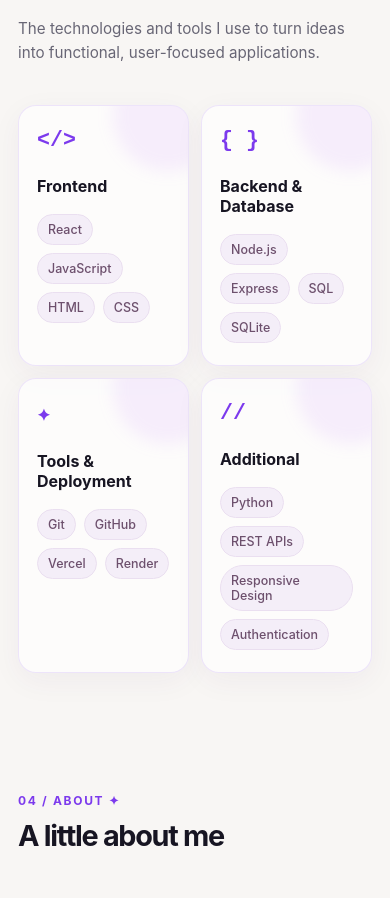
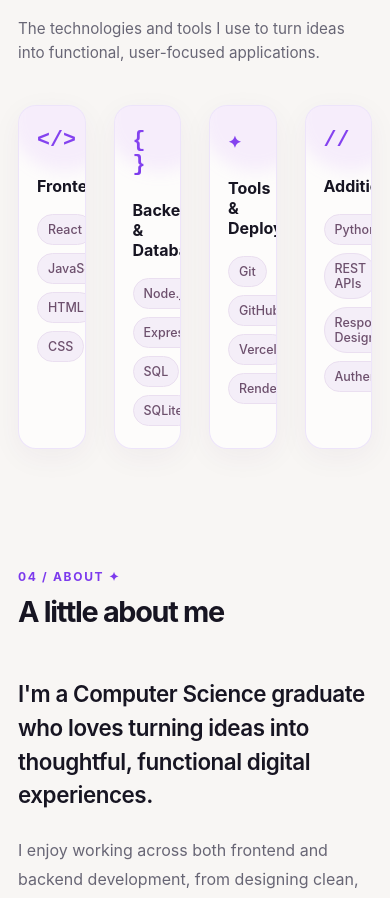
Before and after one commit to LanaSimone/Portfolio, a React (Vite) app: page / in a window 390 px wide. Shown: the part 2880-3778 px from the top of the page. Built offline with nearby package versions, Linux system fonts and the light colour scheme.

Commit message:
Add scroll reveal animations

```diff
--- a/src/App.css
+++ b/src/App.css
@@ -493,8 +493,6 @@ a {
 
 /* SKILLS */
 
-/* SKILLS */
-
 .skills-section {
   max-width: 1150px;
   margin: 0 auto;
@@ -598,8 +596,6 @@ a {
   font-size: 0.78rem;
   font-weight: 500;
 }
-
-/* ABOUT */
 
 /* ABOUT */
 
@@ -781,8 +777,6 @@ a {
 }
 /* CONTACT */
 
-/* CONTACT */
-
 .contact-section {
   max-width: 1150px;
   margin: 0 auto;
@@ -930,6 +924,21 @@ a {
   font-size: 0.78rem;
 }
 
+/* SCROLL REVEAL */
+
+.reveal {
+  opacity: 0;
+  transform: translateY(55px);
+  transition:
+    opacity 1s ease,
+    transform 1s ease;
+}
+
+.reveal.reveal-visible {
+  opacity: 1;
+  transform: translateY(0);
+}
+
 /* MOBILE */
 
 @media (max-width: 750px) {
@@ -1041,8 +1050,9 @@ a {
   }
 
   .skills-grid {
-    grid-template-columns: repeat(2, 1fr);
-    gap: 12px;
+    display: grid;
+    grid-template-columns: repeat(4, 1fr);
+    gap: 28px;
   }
 
   .skill-group {
@@ -1064,8 +1074,6 @@ a {
   .about-heading h2 {
     font-size: 1.8rem;
   }
-
-  /* CONTACT */
 
   /* CONTACT */
 
--- /dev/null
+++ b/src/components/Reveal.jsx
@@ -0,0 +1,45 @@
+import { cloneElement, useEffect, useRef, useState } from "react";
+
+function Reveal({ children, delay = 0 }) {
+  const [isVisible, setIsVisible] = useState(false);
+  const elementRef = useRef(null);
+
+  useEffect(() => {
+    const observer = new IntersectionObserver(
+      ([entry]) => {
+        if (entry.isIntersecting) {
+          setIsVisible(true);
+          observer.unobserve(entry.target);
+        }
+      },
+      {
+        threshold: 0.15,
+      },
+    );
+
+    const currentElement = elementRef.current;
+
+    if (currentElement) {
+      observer.observe(currentElement);
+    }
+
+    return () => {
+      if (currentElement) {
+        observer.unobserve(currentElement);
+      }
+    };
+  }, []);
+
+  return cloneElement(children, {
+    ref: elementRef,
+    className: `${children.props.className || ""} reveal ${
+      isVisible ? "reveal-visible" : ""
+    }`,
+    style: {
+      ...children.props.style,
+      transitionDelay: `${delay}ms`,
+    },
+  });
+}
+
+export default Reveal;
--- a/src/components/Skills.jsx
+++ b/src/components/Skills.jsx
@@ -1,3 +1,5 @@
+import Reveal from "./Reveal";
+
 function Skills() {
   return (
     <section className="skills-section" id="skills">
@@ -14,6 +16,7 @@ function Skills() {
       </div>
 
       <div className="skills-grid">
+        <Reveal delay={0}>
           <div className="skill-group">
             <span className="skill-icon" aria-hidden="true">
               {"</>"}
@@ -28,7 +31,9 @@ function Skills() {
               <span>CSS</span>
             </div>
           </div>
+        </Reveal>
 
+        <Reveal delay={120}>
           <div className="skill-group">
             <span className="skill-icon" aria-hidden="true">
               {"{ }"}
@@ -43,7 +48,9 @@ function Skills() {
               <span>SQLite</span>
             </div>
           </div>
+        </Reveal>
 
+        <Reveal delay={240}>
           <div className="skill-group">
             <span className="skill-icon" aria-hidden="true">
               ✦
@@ -58,7 +65,9 @@ function Skills() {
               <span>Render</span>
             </div>
           </div>
+        </Reveal>
 
+        <Reveal delay={360}>
           <div className="skill-group">
             <span className="skill-icon" aria-hidden="true">
               {"//"}
@@ -73,6 +82,7 @@ function Skills() {
               <span>Authentication</span>
             </div>
           </div>
+        </Reveal>
       </div>
     </section>
   );
```
Lines whose indentation alone changed are shown as unchanged.
